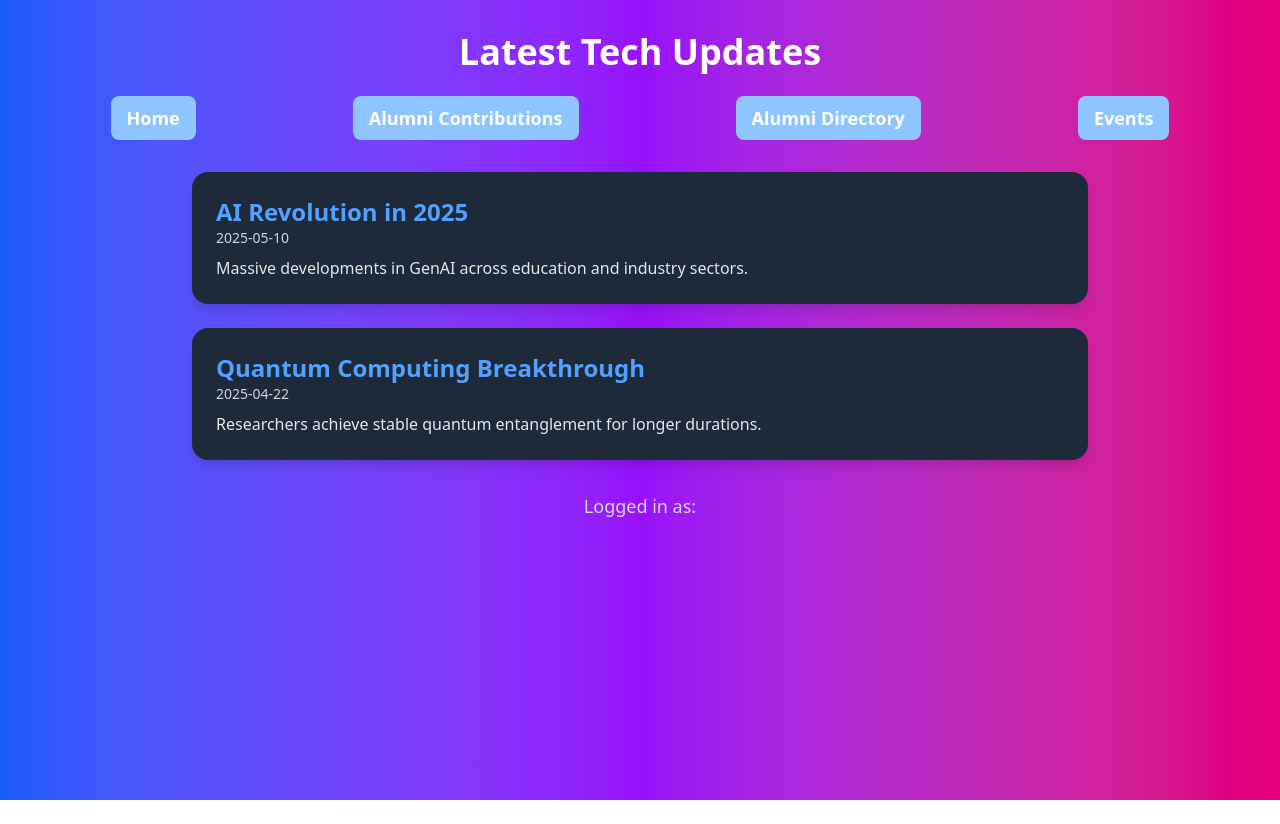
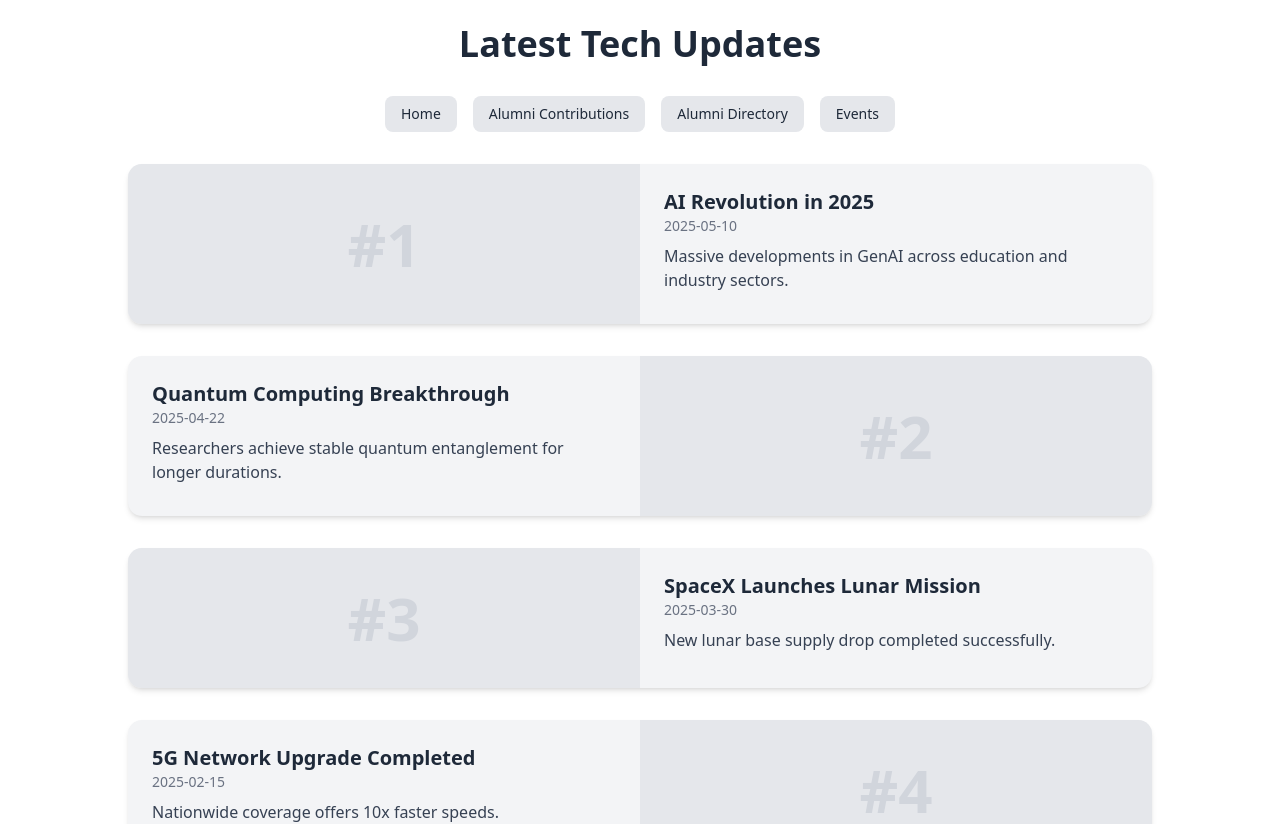
Before and after one commit to DineshDavuluri/Alumni_Connect, a Next.js app: page /updates in a window 1280 px wide. Shown: the top 824 px of the page. Before the commit the page ends 800 px from the top, so only its background shows below. Built offline with nearby package versions, Linux system fonts and the light colour scheme.

Commit message:
tech updates

```diff
--- a/src/app/updates/page.tsx
+++ b/src/app/updates/page.tsx
@@ -8,35 +8,29 @@ interface Update {
   description: string;
 }
 
-// Example static update data
+// Extended static updates
 const staticUpdates: Update[] = [
-  {
-    title: "AI Revolution in 2025",
-    date: "2025-05-10",
-    description: "Massive developments in GenAI across education and industry sectors."
-  },
-  {
-    title: "Quantum Computing Breakthrough",
-    date: "2025-04-22",
-    description: "Researchers achieve stable quantum entanglement for longer durations."
-  }
+  { title: "AI Revolution in 2025", date: "2025-05-10", description: "Massive developments in GenAI across education and industry sectors." },
+  { title: "Quantum Computing Breakthrough", date: "2025-04-22", description: "Researchers achieve stable quantum entanglement for longer durations." },
+  { title: "SpaceX Launches Lunar Mission", date: "2025-03-30", description: "New lunar base supply drop completed successfully." },
+  { title: "5G Network Upgrade Completed", date: "2025-02-15", description: "Nationwide coverage offers 10x faster speeds." },
+  { title: "Neural Implants Go Mainstream", date: "2025-01-20", description: "Commercial neural links enhance learning efficiency." },
+  { title: "Blockchain Voting Pilots", date: "2024-12-05", description: "Decentralized voting tested in local governments." },
+  { title: "Biodegradable Chipsets", date: "2024-11-18", description: "Eco-tech firm reveals planet-friendly processors." },
+  { title: "Virtual Reality Classrooms", date: "2024-10-10", description: "Widespread adoption of immersive learning environments." },
+  { title: "Energy Storage Breakthrough", date: "2024-09-25", description: "Battery lasts 10x longer using graphene composites." },
 ];
 
 export default function Updates() {
   const router = useRouter();
   const [updates, setUpdates] = useState<Update[]>(staticUpdates);
   const [editingIndex, setEditingIndex] = useState<number | null>(null);
-  const [newUpdate, setNewUpdate] = useState<Update>({
-    title: "",
-    date: "",
-    description: "",
-  });
+  const [newUpdate, setNewUpdate] = useState<Update>({ title: "", date: "", description: "" });
 
   const [username, setUsername] = useState<string>("");
   const [isAlumni, setIsAlumni] = useState<boolean>(false);
 
   useEffect(() => {
-    if (typeof window !== "undefined") {
     const urlParams = new URLSearchParams(window.location.search);
     const user = urlParams.get("username");
     if (user) {
@@ -44,152 +38,97 @@ export default function Updates() {
       const numPrefix = parseInt(user.slice(0, 2), 10);
       setIsAlumni(!isNaN(numPrefix) && numPrefix <= 20);
     }
-    }
   }, []);
 
-  const handleInputChange = (
-    e: ChangeEvent<HTMLInputElement | HTMLTextAreaElement>,
-    index: number | null
-  ) => {
+  const handleInputChange = (e: ChangeEvent<HTMLInputElement | HTMLTextAreaElement>, index: number | null) => {
     const { name, value } = e.target;
     if (index !== null) {
-      setUpdates((prev) =>
-        prev.map((update, i) => (i === index ? { ...update, [name]: value } : update))
-      );
+      setUpdates(prev => prev.map((u, i) => i === index ? { ...u, [name]: value } : u));
     } else {
-      setNewUpdate((prev) => ({ ...prev, [name]: value }));
+      setNewUpdate(prev => ({ ...prev, [name]: value }));
     }
   };
 
-  const saveUpdate = () => {
-    setEditingIndex(null);
-  };
+  const saveUpdate = () => setEditingIndex(null);
 
   const addUpdate = () => {
     if (newUpdate.title && newUpdate.date && newUpdate.description) {
-      setUpdates((prev) => [...prev, newUpdate]);
+      setUpdates(prev => [...prev, newUpdate]);
       setNewUpdate({ title: "", date: "", description: "" });
     } else {
       alert("Please fill in all fields to add an update.");
     }
   };
 
-  const deleteUpdate = (index: number) => {
-    setUpdates((prev) => prev.filter((_, i) => i !== index));
-  };
+  const deleteUpdate = (index: number) => setUpdates(prev => prev.filter((_, i) => i !== index));
 
   const handleNavigation = (path: string) => {
     router.push(`/${path}?username=${encodeURIComponent(username)}`);
   };
 
   return (
-    <div className="min-h-screen bg-gradient-to-r from-blue-600 via-purple-600 to-pink-600 text-white p-8">
-      <h1 className="text-4xl font-extrabold text-center mb-6">Latest Tech Updates</h1>
+    <div className="min-h-screen bg-white text-gray-800 px-4 py-6 sm:px-6 lg:px-20">
+      <h1 className="text-3xl sm:text-4xl font-bold text-center mb-8">Latest Tech Updates</h1>
 
-      <nav className="w-full mb-8">
-        <ul className="flex justify-around text-lg font-semibold">
-          <li>
-            <button onClick={() => handleNavigation("dashboard")} className="px-4 py-2 bg-blue-300 rounded-md hover:bg-pink-700 transition">Home</button>
-          </li>
-          <li>
-            <button onClick={() => handleNavigation("about")} className="px-4 py-2 bg-blue-300 rounded-md hover:bg-pink-700 transition">Alumni Contributions</button>
-          </li>
-          <li>
-            <button onClick={() => handleNavigation("alumni-directory")} className="px-4 py-2 bg-blue-300 rounded-md hover:bg-pink-700 transition">Alumni Directory</button>
-          </li>
-          <li>
-            <button onClick={() => handleNavigation("events")} className="px-4 py-2 bg-blue-300 rounded-md hover:bg-pink-700 transition">Events</button>
-          </li>
-        </ul>
+      <nav className="mb-8 flex flex-wrap justify-center gap-4">
+        {[
+          { path: "dashboard", label: "Home" },
+          { path: "about", label: "Alumni Contributions" },
+          { path: "alumni-directory", label: "Alumni Directory" },
+          { path: "events", label: "Events" },
+        ].map(({ path, label }) => (
+          <button key={path} onClick={() => handleNavigation(path)} className="px-4 py-2 bg-gray-200 hover:bg-gray-300 rounded-md text-sm font-medium">
+            {label}
+          </button>
+        ))}
       </nav>
 
-      <div className="max-w-4xl mx-auto space-y-6">
+      <div className="space-y-8 max-w-5xl mx-auto">
         {updates.map((update, index) => (
-          <div key={index} className="p-6 bg-gray-800 rounded-2xl shadow-lg">
+          <div
+            key={index}
+            className={`flex flex-col sm:flex-row ${index % 2 === 0 ? 'sm:flex-row-reverse' : ''} bg-gray-100 shadow-md rounded-xl overflow-hidden`}
+          >
+            <div className="w-full sm:w-1/2 p-6">
               {editingIndex === index ? (
                 <>
-                <input
-                  type="text"
-                  name="title"
-                  value={update.title}
-                  onChange={(e) => handleInputChange(e, index)}
-                  className="w-full p-2 bg-gray-700 text-white rounded-md mb-2"
-                  placeholder="Title"
-                />
-                <input
-                  type="text"
-                  name="date"
-                  value={update.date}
-                  onChange={(e) => handleInputChange(e, index)}
-                  className="w-full p-2 bg-gray-700 text-white rounded-md mb-2"
-                  placeholder="Date"
-                />
-                <textarea
-                  name="description"
-                  value={update.description}
-                  onChange={(e) => handleInputChange(e, index)}
-                  className="w-full p-2 bg-gray-700 text-white rounded-md mb-2"
-                  placeholder="Description"
-                />
-                <button
-                  onClick={saveUpdate}
-                  className="px-4 py-2 bg-blue-500 text-white rounded-md hover:bg-blue-600"
-                >
-                  Save
-                </button>
+                  <input name="title" value={update.title} onChange={e => handleInputChange(e, index)} placeholder="Title" className="mb-2 w-full p-2 border rounded-md" />
+                  <input name="date" value={update.date} onChange={e => handleInputChange(e, index)} placeholder="Date" className="mb-2 w-full p-2 border rounded-md" />
+                  <textarea name="description" value={update.description} onChange={e => handleInputChange(e, index)} placeholder="Description" className="mb-2 w-full p-2 border rounded-md" />
+                  <button onClick={saveUpdate} className="px-4 py-2 bg-blue-500 text-white rounded-md hover:bg-blue-600">Save</button>
                 </>
               ) : (
                 <>
-                <h2 className="text-2xl font-bold text-blue-400">{update.title}</h2>
-                <p className="text-gray-300 text-sm mb-2">{update.date}</p>
-                <p className="text-gray-200">{update.description}</p>
+                  <h2 className="text-xl font-bold text-gray-800">{update.title}</h2>
+                  <p className="text-sm text-gray-500 mb-2">{update.date}</p>
+                  <p className="text-gray-700 mb-2">{update.description}</p>
                   {isAlumni && (
-                  <div className="mt-4 flex space-x-3">
-                    <button onClick={() => setEditingIndex(index)} className="px-4 py-2 bg-yellow-500 text-white rounded-md hover:bg-yellow-600">Edit</button>
-                    <button onClick={() => deleteUpdate(index)} className="px-4 py-2 bg-red-500 text-white rounded-md hover:bg-red-600">Delete</button>
+                    <div className="flex space-x-2">
+                      <button onClick={() => setEditingIndex(index)} className="px-3 py-1 bg-yellow-500 text-white rounded-md">Edit</button>
+                      <button onClick={() => deleteUpdate(index)} className="px-3 py-1 bg-red-500 text-white rounded-md">Delete</button>
                     </div>
                   )}
                 </>
               )}
             </div>
+            <div className="w-full sm:w-1/2 bg-gray-200 flex items-center justify-center">
+              <span className="text-6xl font-bold text-gray-300 p-10">#{index + 1}</span>
+            </div>
+          </div>
         ))}
       </div>
 
       {isAlumni && (
-        <div className="max-w-4xl mx-auto mt-8 p-6 bg-gray-800 rounded-2xl shadow-lg">
-          <h2 className="text-2xl font-bold text-blue-400 mb-4">Add New Update</h2>
-          <input
-            type="text"
-            name="title"
-            value={newUpdate.title}
-            onChange={(e) => handleInputChange(e, null)}
-            className="w-full p-2 bg-gray-700 text-white rounded-md mb-2"
-            placeholder="Title"
-          />
-          <input
-            type="text"
-            name="date"
-            value={newUpdate.date}
-            onChange={(e) => handleInputChange(e, null)}
-            className="w-full p-2 bg-gray-700 text-white rounded-md mb-2"
-            placeholder="Date"
-          />
-          <textarea
-            name="description"
-            value={newUpdate.description}
-            onChange={(e) => handleInputChange(e, null)}
-            className="w-full p-2 bg-gray-700 text-white rounded-md mb-2"
-            placeholder="Description"
-          />
-          <button onClick={addUpdate} className="px-4 py-2 bg-green-500 text-white rounded-md hover:bg-green-600">
-            Add Update
-          </button>
+        <div className="max-w-4xl mx-auto mt-12 p-6 bg-gray-100 rounded-xl shadow">
+          <h2 className="text-xl font-semibold mb-4">Add New Update</h2>
+          <input name="title" value={newUpdate.title} onChange={e => handleInputChange(e, null)} placeholder="Title" className="mb-2 w-full p-2 border rounded-md" />
+          <input name="date" value={newUpdate.date} onChange={e => handleInputChange(e, null)} placeholder="Date" className="mb-2 w-full p-2 border rounded-md" />
+          <textarea name="description" value={newUpdate.description} onChange={e => handleInputChange(e, null)} placeholder="Description" className="mb-2 w-full p-2 border rounded-md" />
+          <button onClick={addUpdate} className="px-4 py-2 bg-green-600 text-white rounded-md hover:bg-green-700">Add Update</button>
         </div>
       )}
 
-      <div className="mt-8 text-center text-lg text-gray-300">
-        Logged in as: <span className="font-semibold text-white">{username}</span>
-      </div>
+      <p className="text-center text-sm text-gray-600 mt-10">Logged in as: <span className="font-semibold">{username}</span></p>
     </div>
   );
 }
```
Lines whose indentation alone changed are shown as unchanged.
